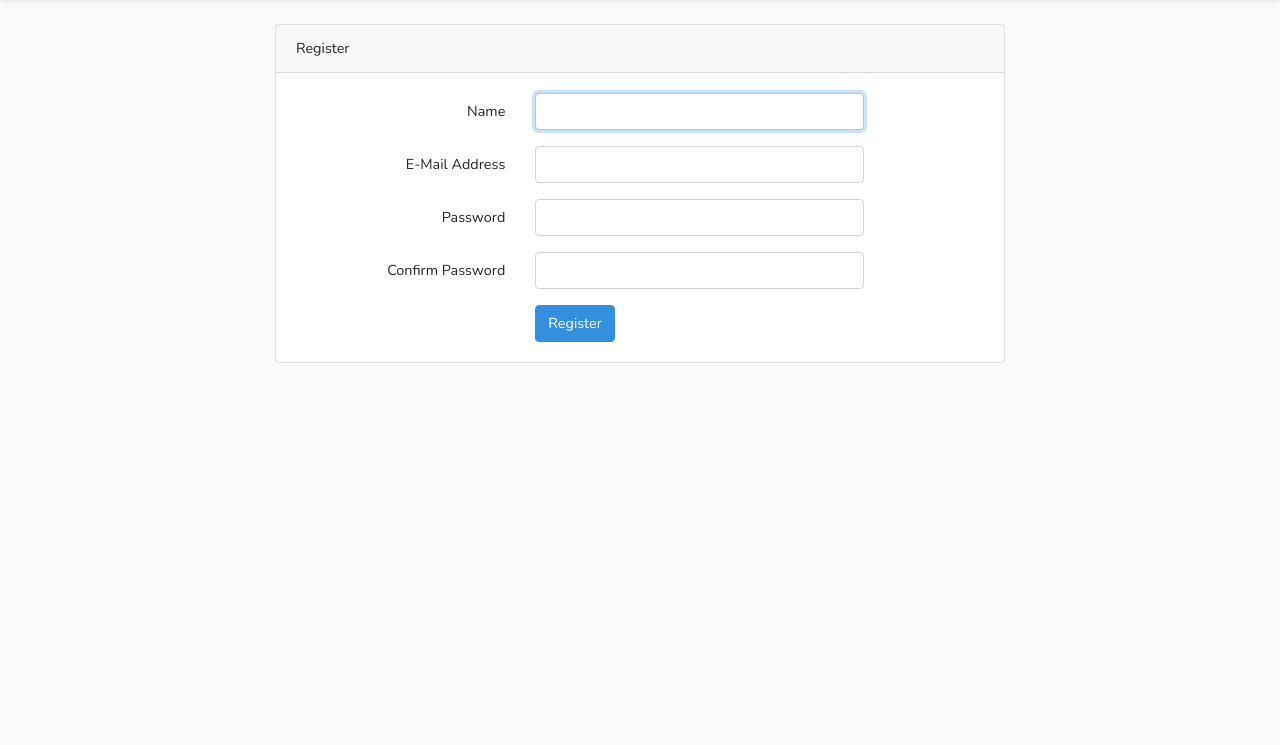
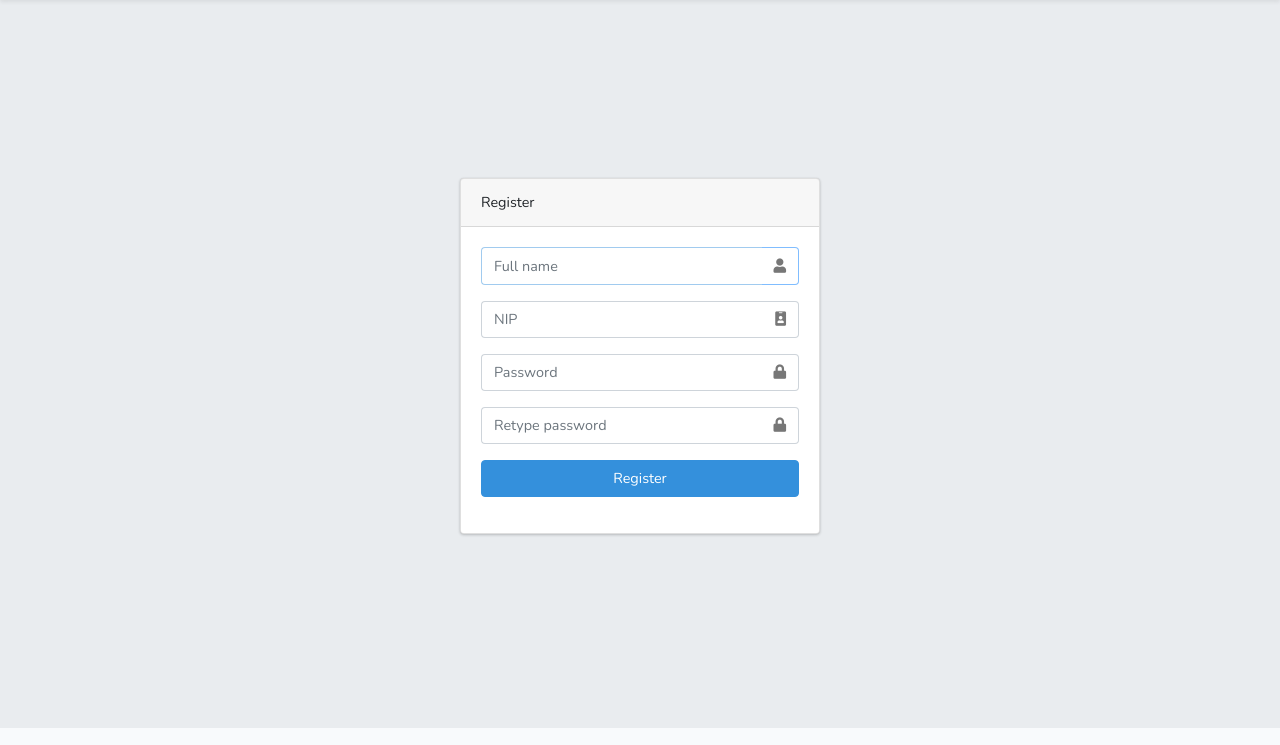
Before and after one commit to gugi97/E-Administration, a Laravel app: page /register in a window 1280 px wide. Shown: the part 55-800 px from the top of the page. Run offline with Laravel 8, Linux system fonts and the light colour scheme.

Commit message:
Merubah View Login dan Register

```diff
--- a/resources/views/auth/register.blade.php
+++ b/resources/views/auth/register.blade.php
@@ -1,22 +1,25 @@
 @extends('layouts.app')
 
 @section('content')
-<div class="container">
-    <div class="row justify-content-center">
-        <div class="col-md-8">
+<main class="hold-transition register-page" style="height: 91vh !important;">
+    <div class="register-box">
+
         <div class="card">
             <div class="card-header">{{ __('Register') }}</div>
 
-                <div class="card-body">
+            <div class="card-body register-card-body" style="border-radius: 0 0 .25rem .25rem !important;">
                 <form method="POST" action="{{ route('register') }}">
                     @csrf
-
-                        <div class="form-group row">
-                            <label for="name" class="col-md-4 col-form-label text-md-right">{{ __('Name') }}</label>
-
-                            <div class="col-md-6">
-                                <input id="name" type="text" class="form-control @error('name') is-invalid @enderror" name="name" value="{{ old('name') }}" required autocomplete="name" autofocus>
-
+                    {{-- Name --}}
+                    <div class="form-group">
+                        <div class="input-group mb-3">
+                            <input id="name" type="text" class="form-control @error('name') is-invalid @enderror" name="name"
+                                value="{{ old('name') }}" required autocomplete="name" placeholder="Full name" autofocus>
+                            <div class="input-group-append">
+                                <div class="input-group-text">
+                                    <span class="fas fa-user"></span>
+                                </div>
+                            </div>
                             @error('name')
                             <span class="invalid-feedback" role="alert">
                                 <strong>{{ $message }}</strong>
@@ -24,27 +27,37 @@
                             @enderror
                         </div>
                     </div>
+                    {{-- End Name --}}
 
-                        <div class="form-group row">
-                            <label for="email" class="col-md-4 col-form-label text-md-right">{{ __('E-Mail Address') }}</label>
-
-                            <div class="col-md-6">
-                                <input id="email" type="email" class="form-control @error('email') is-invalid @enderror" name="email" value="{{ old('email') }}" required autocomplete="email">
-
-                                @error('email')
+                    {{-- NIP --}}
+                    <div class="form-group">
+                        <div class="input-group mb-3">
+                            <input id="nip" type="nip" class="form-control @error('nip') is-invalid @enderror" name="nip"
+                                value="{{ old('nip') }}" placeholder="NIP" required autocomplete="nip">
+                            <div class="input-group-append">
+                                <div class="input-group-text">
+                                    <span class="fas fa-id-badge"></span>
+                                </div>
+                            </div>
+                            @error('nip')
                             <span class="invalid-feedback" role="alert">
                                 <strong>{{ $message }}</strong>
                             </span>
                             @enderror
                         </div>
                     </div>
+                    {{-- End NIP --}}
 
-                        <div class="form-group row">
-                            <label for="password" class="col-md-4 col-form-label text-md-right">{{ __('Password') }}</label>
-
-                            <div class="col-md-6">
-                                <input id="password" type="password" class="form-control @error('password') is-invalid @enderror" name="password" required autocomplete="new-password">
-
+                    {{-- Password --}}
+                    <div class="form-group">
+                        <div class="input-group mb-3">
+                            <input id="password" type="password" class="form-control @error('password') is-invalid @enderror"
+                                name="password" placeholder="Password" required autocomplete="new-password">
+                            <div class="input-group-append">
+                                <div class="input-group-text">
+                                <span class="fas fa-lock"></span>
+                                </div>
+                            </div>
                             @error('password')
                             <span class="invalid-feedback" role="alert">
                                 <strong>{{ $message }}</strong>
@@ -52,26 +65,35 @@
                             @enderror
                         </div>
                     </div>
+                    {{-- End Password --}}
 
-                        <div class="form-group row">
-                            <label for="password-confirm" class="col-md-4 col-form-label text-md-right">{{ __('Confirm Password') }}</label>
-
-                            <div class="col-md-6">
-                                <input id="password-confirm" type="password" class="form-control" name="password_confirmation" required autocomplete="new-password">
+                    {{-- Password Confirm --}}
+                    <div class="form-group">
+                        <div class="input-group mb-3">
+                            <input id="password-confirm" type="password" class="form-control" name="password_confirmation" required
+                                placeholder="Retype password" autocomplete="new-password">
+                            <div class="input-group-append">
+                                <div class="input-group-text">
+                                <span class="fas fa-lock"></span>
                                 </div>
                             </div>
+                        </div>
+                    </div>
+                    {{-- End Password Confirm --}}
 
-                        <div class="form-group row mb-0">
-                            <div class="col-md-6 offset-md-4">
-                                <button type="submit" class="btn btn-primary">
+                    {{-- Button Register --}}
+                    <div class="form-group">
+                        <div class="text-center">
+                            <button type="submit" class="btn btn-primary btn-block">
                                 {{ __('Register') }}
                             </button>
                         </div>
                     </div>
+                    {{-- End Button Register --}}
                 </form>
             </div>
         </div>
+
     </div>
-    </div>
-</div>
+</main>
 @endsection
--- a/resources/views/layouts/app.blade.php
+++ b/resources/views/layouts/app.blade.php
@@ -2,6 +2,8 @@
 <html lang="{{ str_replace('_', '-', app()->getLocale()) }}">
 <head>
     <meta charset="utf-8">
+    <meta http-equiv="X-UA-Compatible" content="IE=edge">
+
     <meta name="viewport" content="width=device-width, initial-scale=1">
 
     <!-- CSRF Token -->
@@ -12,9 +14,19 @@
     <!-- Scripts -->
     <script src="{{ asset('js/app.js') }}" defer></script>
 
+    <!-- Font Awesome -->
+    <link rel="stylesheet" href="/adminlte/plugins/fontawesome-free/css/all.min.css">
+    <!-- Ionicons -->
+    <link rel="stylesheet" href="https://code.ionicframework.com/ionicons/2.0.1/css/ionicons.min.css">
+    <!-- icheck bootstrap -->
+    <link rel="stylesheet" href="/adminlte/plugins/icheck-bootstrap/icheck-bootstrap.min.css">
+    <!-- Theme style -->
+    <link rel="stylesheet" href="/adminlte/css/adminlte.min.css">
+    <!-- Google Font: Source Sans Pro -->
+    <link href="https://fonts.googleapis.com/css?family=Source+Sans+Pro:300,400,400i,700" rel="stylesheet">
+
     <!-- Fonts -->
     <link rel="dns-prefetch" href="//fonts.gstatic.com">
-    <link href="https://fonts.googleapis.com/css?family=Nunito" rel="stylesheet">
 
     <!-- Styles -->
     <link href="{{ asset('css/app.css') }}" rel="stylesheet">
@@ -72,9 +84,14 @@
             </div>
         </nav>
 
-        <main class="py-4">
-            @yield('content')
-        </main>
+        @yield('content')
     </div>
+
+    <!-- jQuery -->
+    <script src="/adminlte/plugins/jquery/jquery.min.js"></script>
+    <!-- Bootstrap 4 -->
+    <script src="/adminlte/plugins/bootstrap/js/bootstrap.bundle.min.js"></script>
+    <!-- AdminLTE App -->
+    <script src="/adminlte/js/adminlte.min.js"></script>
 </body>
 </html>
```
Also changed, not shown: resources/views/auth/login.blade.php (+37 -32 lines), 1 other file. Lines whose indentation alone changed are shown as unchanged.
